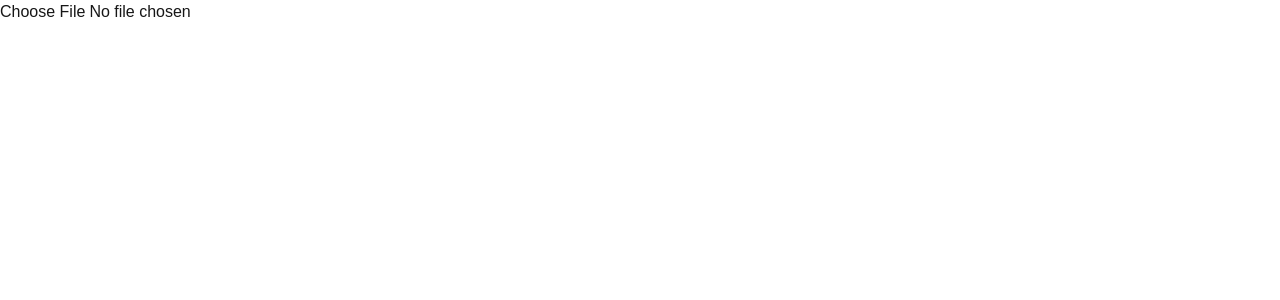
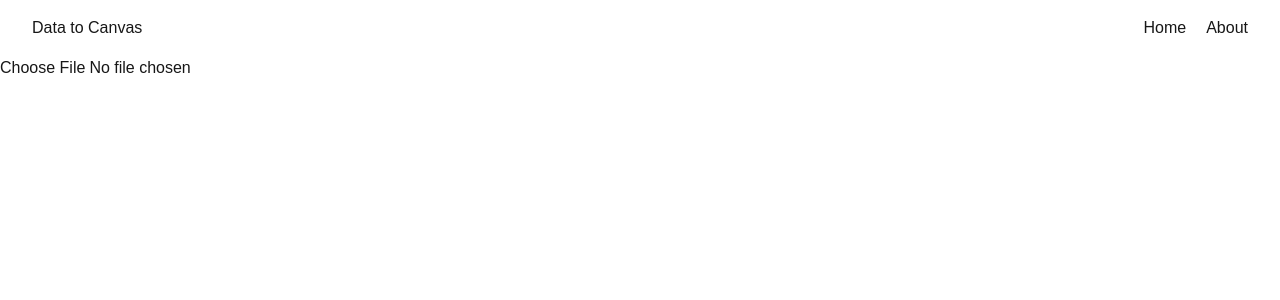
Before and after one commit to nazarenko-by/DataToCanvas, a Next.js app: page / in a window 1280 px wide. Shown: the top 300 px of the page. Built offline with nearby package versions, Linux system fonts and the light colour scheme.

Commit message:
datatocanvas: add zustand store

```diff
--- a/app/layout.tsx
+++ b/app/layout.tsx
@@ -1,6 +1,8 @@
 import type { Metadata } from "next";
 import { Geist, Geist_Mono } from "next/font/google";
 import "./globals.css";
+
+import Header from "@src/components/Header";
 
 const geistSans = Geist({
 	variable: "--font-geist-sans",
@@ -13,18 +15,17 @@ const geistMono = Geist_Mono({
 });
 
 export const metadata: Metadata = {
-	title: "Create Next App",
+	title: "Data To Chart",
 	description: "Generated by create next app",
 };
 
-export default function RootLayout({
-	children,
-}: Readonly<{
-	children: React.ReactNode;
-}>) {
+export default function RootLayout({ children }: Readonly<{ children: React.ReactNode }>) {
 	return (
 		<html lang="en" className={`${geistSans.variable} ${geistMono.variable} h-full antialiased`}>
-			<body className="min-h-full flex flex-col">{children}</body>
+			<body className="min-h-full flex flex-col">
+				<Header />
+				{children}
+			</body>
 		</html>
 	);
 }
--- a/app/page.tsx
+++ b/app/page.tsx
@@ -1,6 +1,12 @@
 "use client";
 
 import { useSyncExternalStore, useMemo, useState } from "react";
+// import { useRouter } from "next/navigation";
+
+import { useStoreWithEqualityFn } from "zustand/traditional";
+import { shallow } from "zustand/shallow";
+import { useDataStore } from "@src/store/useDataStore";
+
 import { FileUpload } from "@src/components/FileUpload";
 import BarChart from "@src/components/BarChart";
 import { BarChartData } from "@src/lib/charts/types";
@@ -9,12 +15,11 @@ import { ParseResult } from "@src/lib/csv-parser";
 type ThemeMode = "dark" | "light";
 
 export default function Home() {
-	const [fileData, setFileData] = useState<ParseResult | null>(null);
+	const { fileData, setFileData, xKeys, setXKeys, yKeys, setYKeys, xActive, setXActive, yActive, setYActive } =
+		useStoreWithEqualityFn(useDataStore, (state) => ({ ...state }), shallow);
 	const [error, setError] = useState<string | null>(null);
-	const [xKeys, setXKeys] = useState<string[] | null>(null);
-	const [yKeys, setYKeys] = useState<string[] | null>(null);
-	const [xActive, setXActive] = useState<string | undefined>();
-	const [yActive, setYActive] = useState<string | undefined>();
+
+	// const router = useRouter()
 
 	function useTheme(): ThemeMode {
 		return useSyncExternalStore(
@@ -36,8 +41,10 @@ export default function Home() {
 			return;
 		}
 
-		setXActive(undefined);
-		setYActive(undefined);
+		// router.push("/chart");
+
+		setXActive(null);
+		setYActive(null);
 		setFileData(result);
 
 		const keys = result.headers;
--- a/package.json
+++ b/package.json
@@ -17,9 +17,11 @@
 	},
 	"dependencies": {
 		"d3": "^7.9.0",
-		"next": "16.2.4",
+		"next": "^16.2.6",
 		"react": "19.2.4",
-		"react-dom": "19.2.4"
+		"react-dom": "19.2.4",
+		"use-sync-external-store": "^1.6.0",
+		"zustand": "^5.0.13"
 	},
 	"devDependencies": {
 		"@tailwindcss/postcss": "^4",
--- /dev/null
+++ b/src/components/Header.tsx
@@ -0,0 +1,27 @@
+const menuItems = [
+	{
+		label: "Home",
+		href: "/",
+	},
+	{
+		label: "About",
+		href: "/about",
+	},
+];
+
+const Header = () => {
+	return (
+		<header className="flex sticky top-0 z-[9999] p-4 xl:px-8 bg-background/80 backdrop-blur-sm">
+			<div className="logo">Data to Canvas</div>
+			<div className="menu flex gap-5 ml-auto">
+				{menuItems.map((item) => (
+					<a key={item.href} href={item.href} className="hover:underline">
+						{item.label}
+					</a>
+				))}
+			</div>
+		</header>
+	);
+};
+
+export default Header;
--- /dev/null
+++ b/src/store/useDataStore.ts
@@ -0,0 +1,33 @@
+import { createWithEqualityFn } from "zustand/traditional";
+import { shallow } from "zustand/shallow";
+
+import { ParseResult } from "@src/lib/csv-parser";
+
+interface DataState {
+	fileData: ParseResult | null;
+	xKeys: string[] | null;
+	yKeys: string[] | null;
+	xActive: string | null;
+	yActive: string | null;
+	setFileData: (data: ParseResult | null) => void;
+	setXKeys: (keys: string[] | null) => void;
+	setYKeys: (keys: string[] | null) => void;
+	setXActive: (key: string | null) => void;
+	setYActive: (key: string | null) => void;
+}
+
+export const useDataStore = createWithEqualityFn<DataState>(
+	(set) => ({
+		fileData: null,
+		xKeys: null,
+		yKeys: null,
+		xActive: null,
+		yActive: null,
+		setFileData: (data) => set({ fileData: data }),
+		setXKeys: (keys) => set({ xKeys: keys }),
+		setYKeys: (keys) => set({ yKeys: keys }),
+		setXActive: (key) => set({ xActive: key }),
+		setYActive: (key) => set({ yActive: key }),
+	}),
+	shallow
+);
```
Also changed, not shown: 1 other file (tests, documents, lock files or other folders).
